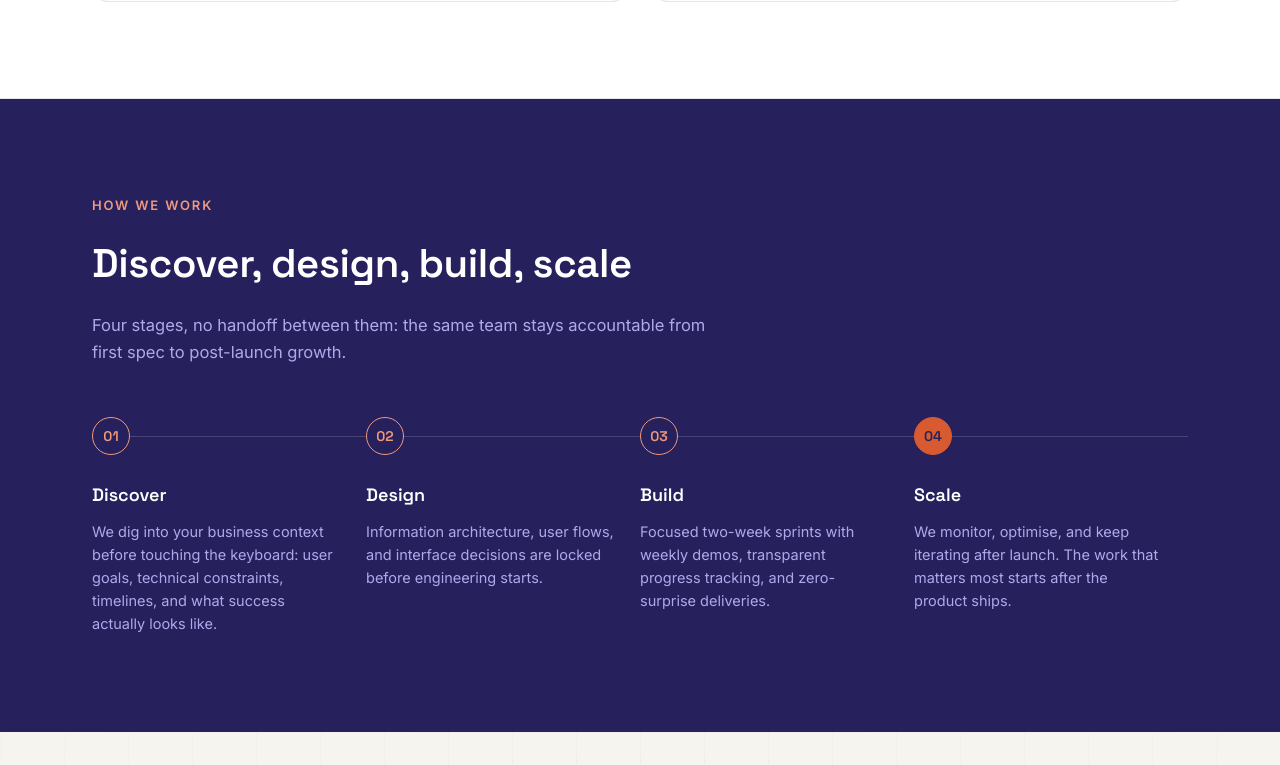
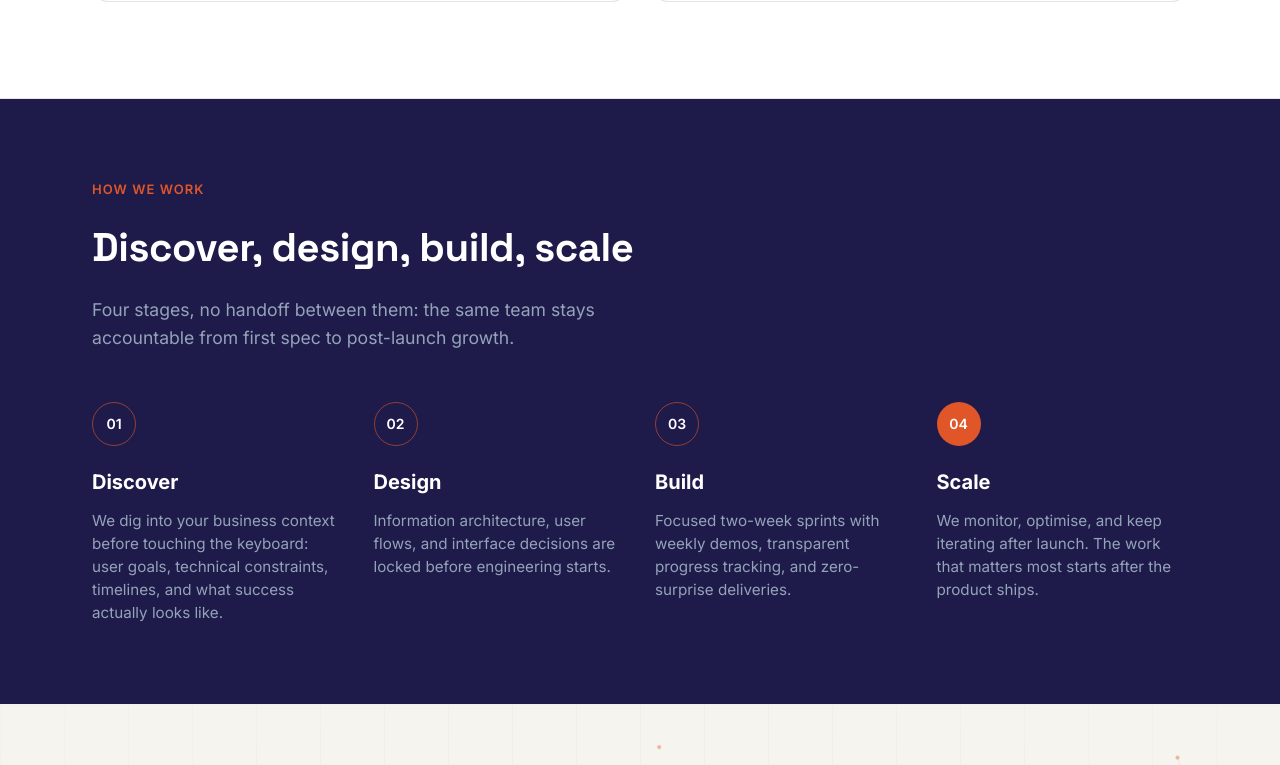
Before and after one commit to uzairr/after-concept-website, a Next.js app: page / in a window 1280 px wide. Shown: the part 3778-4543 px from the top of the page. Built offline with nearby package versions, Linux system fonts and the light colour scheme.

Commit message:
style: updated how we work section matching design

```diff
--- a/app/page.tsx
+++ b/app/page.tsx
@@ -990,46 +990,219 @@ export default function Home() {
         </div>
       </section>
 
-      <section className="process">
+      {/* UPDATED: Dark Blue "How We Work" Section (Matching SS2 / Sample standard layout) */}
+      <section
+        style={{
+          background: "#1e1b4b",
+          color: "#ffffff",
+          padding: "80px 0",
+        }}
+      >
         <div className="wrap">
-          <div className="section-head">
-            <span className="eyebrow">How we work</span>
-            <h2>Discover, design, build, scale</h2>
-            <p>
+          <div className="section-head" style={{ marginBottom: "50px" }}>
+            <span
+              className="eyebrow"
+              style={{
+                color: "#e05628",
+                fontWeight: 600,
+                letterSpacing: "0.08em",
+                textTransform: "uppercase",
+              }}
+            >
+              HOW WE WORK
+            </span>
+            <h2
+              style={{
+                color: "#ffffff",
+                fontSize: "2.5rem",
+                fontWeight: 700,
+                marginTop: "8px",
+                marginBottom: "16px",
+              }}
+            >
+              Discover, design, build, scale
+            </h2>
+            <p
+              style={{
+                color: "#94a3b8",
+                fontSize: "1.1rem",
+                maxWidth: "600px",
+                lineHeight: "1.6",
+              }}
+            >
               Four stages, no handoff between them: the same team stays
               accountable from first spec to post-launch growth.
             </p>
           </div>
-          <div className="timeline">
-            <div className="tl-step">
-              <div className="tl-dot">01</div>
-              <h3>Discover</h3>
-              <p>
+
+          <div
+            style={{
+              display: "grid",
+              gridTemplateColumns: "repeat(auto-fit, minmax(220px, 1fr))",
+              gap: "30px",
+              position: "relative",
+            }}
+          >
+            {/* Step 01 */}
+            <div>
+              <div
+                style={{
+                  width: "44px",
+                  height: "44px",
+                  borderRadius: "50%",
+                  border: "1px solid rgba(224, 86, 40, 0.6)",
+                  color: "#ffffff",
+                  display: "flex",
+                  alignItems: "center",
+                  justifyContent: "center",
+                  fontSize: "14px",
+                  fontWeight: 600,
+                  marginBottom: "20px",
+                }}
+              >
+                01
+              </div>
+              <h3
+                style={{
+                  color: "#ffffff",
+                  fontSize: "1.25rem",
+                  fontWeight: 700,
+                  marginBottom: "12px",
+                }}
+              >
+                Discover
+              </h3>
+              <p
+                style={{
+                  color: "#94a3b8",
+                  fontSize: "0.95rem",
+                  lineHeight: "1.5",
+                }}
+              >
                 We dig into your business context before touching the keyboard:
                 user goals, technical constraints, timelines, and what success
                 actually looks like.
               </p>
             </div>
-            <div className="tl-step">
-              <div className="tl-dot">02</div>
-              <h3>Design</h3>
-              <p>
+
+            {/* Step 02 */}
+            <div>
+              <div
+                style={{
+                  width: "44px",
+                  height: "44px",
+                  borderRadius: "50%",
+                  border: "1px solid rgba(224, 86, 40, 0.6)",
+                  color: "#ffffff",
+                  display: "flex",
+                  alignItems: "center",
+                  justifyContent: "center",
+                  fontSize: "14px",
+                  fontWeight: 600,
+                  marginBottom: "20px",
+                }}
+              >
+                02
+              </div>
+              <h3
+                style={{
+                  color: "#ffffff",
+                  fontSize: "1.25rem",
+                  fontWeight: 700,
+                  marginBottom: "12px",
+                }}
+              >
+                Design
+              </h3>
+              <p
+                style={{
+                  color: "#94a3b8",
+                  fontSize: "0.95rem",
+                  lineHeight: "1.5",
+                }}
+              >
                 Information architecture, user flows, and interface decisions
                 are locked before engineering starts.
               </p>
             </div>
-            <div className="tl-step">
-              <div className="tl-dot">03</div>
-              <h3>Build</h3>
-              <p>
+
+            {/* Step 03 */}
+            <div>
+              <div
+                style={{
+                  width: "44px",
+                  height: "44px",
+                  borderRadius: "50%",
+                  border: "1px solid rgba(224, 86, 40, 0.6)",
+                  color: "#ffffff",
+                  display: "flex",
+                  alignItems: "center",
+                  justifyContent: "center",
+                  fontSize: "14px",
+                  fontWeight: 600,
+                  marginBottom: "20px",
+                }}
+              >
+                03
+              </div>
+              <h3
+                style={{
+                  color: "#ffffff",
+                  fontSize: "1.25rem",
+                  fontWeight: 700,
+                  marginBottom: "12px",
+                }}
+              >
+                Build
+              </h3>
+              <p
+                style={{
+                  color: "#94a3b8",
+                  fontSize: "0.95rem",
+                  lineHeight: "1.5",
+                }}
+              >
                 Focused two-week sprints with weekly demos, transparent progress
                 tracking, and zero-surprise deliveries.
               </p>
             </div>
-            <div className="tl-step is-after">
-              <div className="tl-dot">04</div>
-              <h3>Scale</h3>
-              <p>
+
+            {/* Step 04 */}
+            <div>
+              <div
+                style={{
+                  width: "44px",
+                  height: "44px",
+                  borderRadius: "50%",
+                  background: "#e05628",
+                  color: "#ffffff",
+                  display: "flex",
+                  alignItems: "center",
+                  justifyContent: "center",
+                  fontSize: "14px",
+                  fontWeight: 600,
+                  marginBottom: "20px",
+                }}
+              >
+                04
+              </div>
+              <h3
+                style={{
+                  color: "#ffffff",
+                  fontSize: "1.25rem",
+                  fontWeight: 700,
+                  marginBottom: "12px",
+                }}
+              >
+                Scale
+              </h3>
+              <p
+                style={{
+                  color: "#94a3b8",
+                  fontSize: "0.95rem",
+                  lineHeight: "1.5",
+                }}
+              >
                 We monitor, optimise, and keep iterating after launch. The work
                 that matters most starts after the product ships.
               </p>
```
